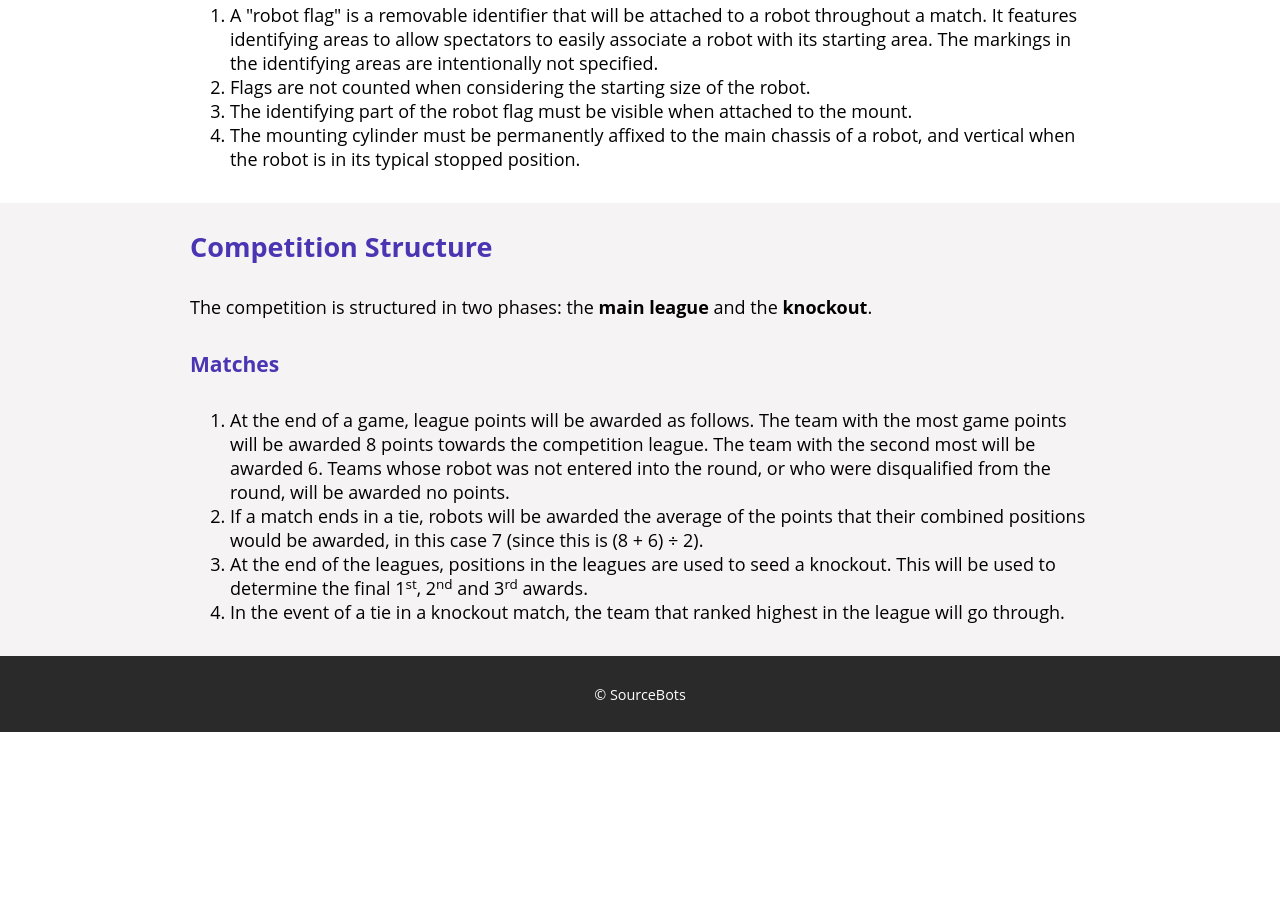
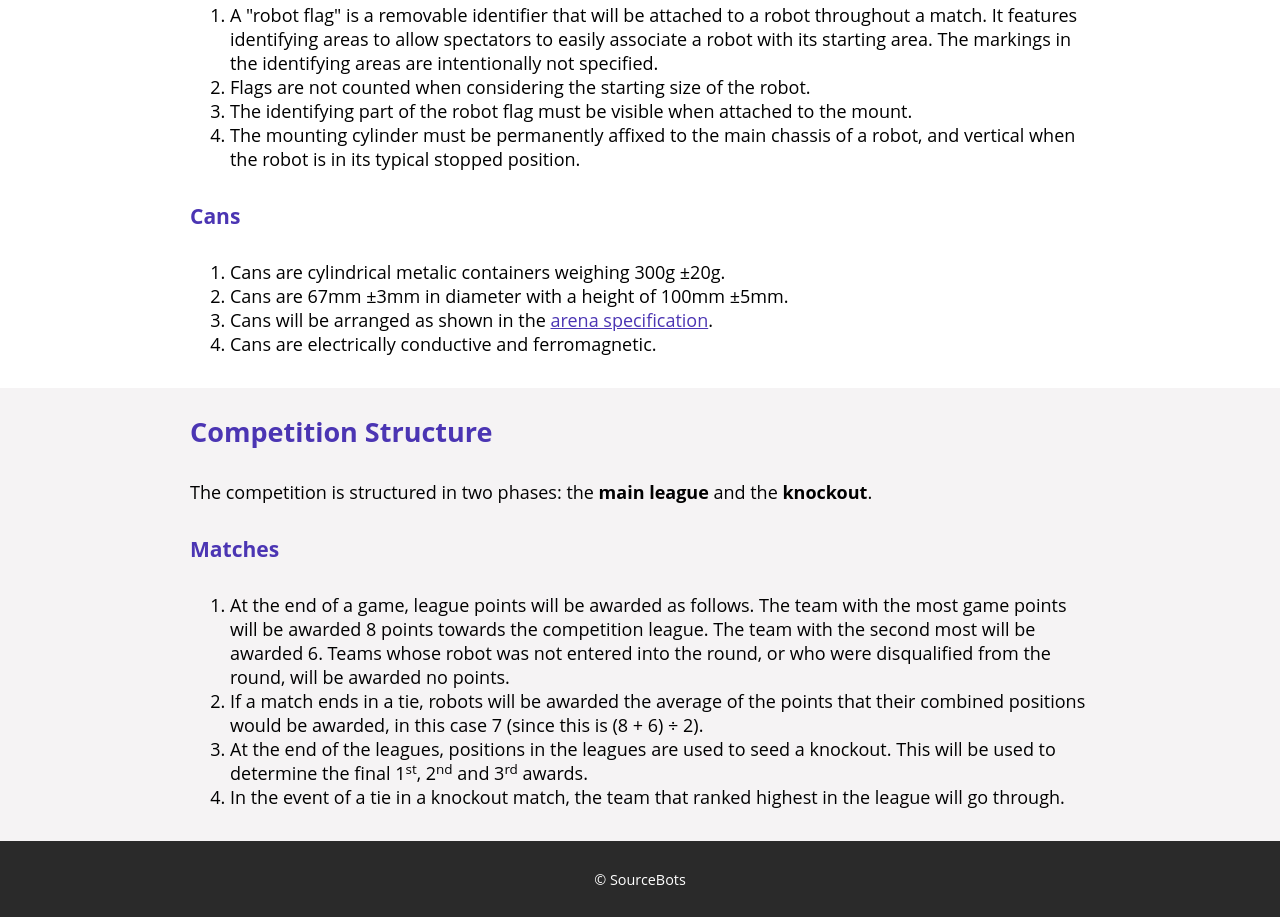
Before and after one commit to sourcebots/smallpeice-rules, a website built with Vite: page index.html in a window 1280 px wide. Shown: the part 4812-5729 px from the top of the page. Before the commit the page ends 5544 px from the top, so only its background shows below. Built offline with nearby package versions, Linux system fonts and the light colour scheme; files whose address does not match are found by name.

Commit message:
Add can spec

```diff
--- a/index.html
+++ b/index.html
@@ -193,6 +193,17 @@
         <li>
           The mounting cylinder must be permanently affixed to the main chassis of a robot, and vertical when the robot is in its typical stopped position.
       </ol>
+      <h3><a class="anchor" id="can-specification"></a>Cans</h3>
+      <ol>
+        <li>
+          Cans are cylindrical metalic containers weighing 300g ±20g.
+        <li>
+          Cans are 67mm ±3mm in diameter with a height of 100mm ±5mm.
+        <li>
+          Cans will be arranged as shown in the <a href="#arena-specification">arena specification</a>.
+        <li>
+          Cans are electrically conductive and ferromagnetic.
+      </ol>
     </section>
     <section>
       <h2><a class="anchor" id="comp-structure"></a>Competition Structure</h2>
```
